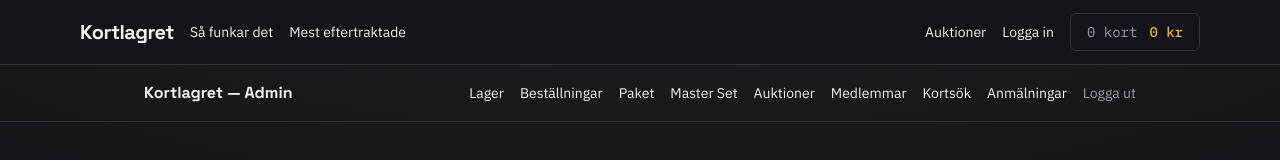
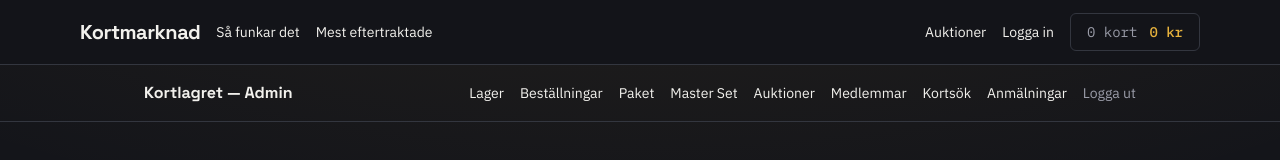
Before and after one commit to GreekInSweden/pokemonkort, a Next.js app: page /admin/masterset in a window 1280 px wide. Shown: the top 160 px of the page. Built offline with nearby package versions, Linux system fonts and the light colour scheme; no server answers; the database is empty.

Commit message:
Add files via upload

```diff
--- a/components/MatchList.tsx
+++ b/components/MatchList.tsx
@@ -220,7 +220,7 @@ export default function MatchList() {
                               c.contactWhatsapp,
                               `Hej! Jag såg att du har ${m.cardName} (${
                                 m.parallelTierName ?? variantLabel[m.variant]
-                              }) i Kortlagret.`
+                              }) i Kortmarknad.`
                             )}
                             target="_blank"
                             rel="noopener noreferrer"
@@ -285,7 +285,7 @@ export default function MatchList() {
                           }}
                           className="focus-ring text-xs rounded-sm bg-gold text-ink font-semibold px-3 py-1.5"
                         >
-                          Skicka meddelande i Kortlagret
+                          Skicka meddelande i Kortmarknad
                         </button>
                       )}
 
--- a/components/SiteHeader.tsx
+++ b/components/SiteHeader.tsx
@@ -76,7 +76,7 @@ export default function SiteHeader() {
     <header className="border-b border-line sticky top-0 z-30 bg-ink/95 backdrop-blur">
       <div className="max-w-6xl mx-auto px-4 h-16 flex items-center justify-between gap-4">
         <Link href="/" className="font-display text-xl font-bold tracking-tight text-paper shrink-0">
-          Kortlagret
+          Kortmarknad
         </Link>
 
         {/* Vänster grupp: sånt man jobbar med som medlem — döljs tills du
```
Also changed, not shown: 1 other file (tests, documents, lock files or other folders).
